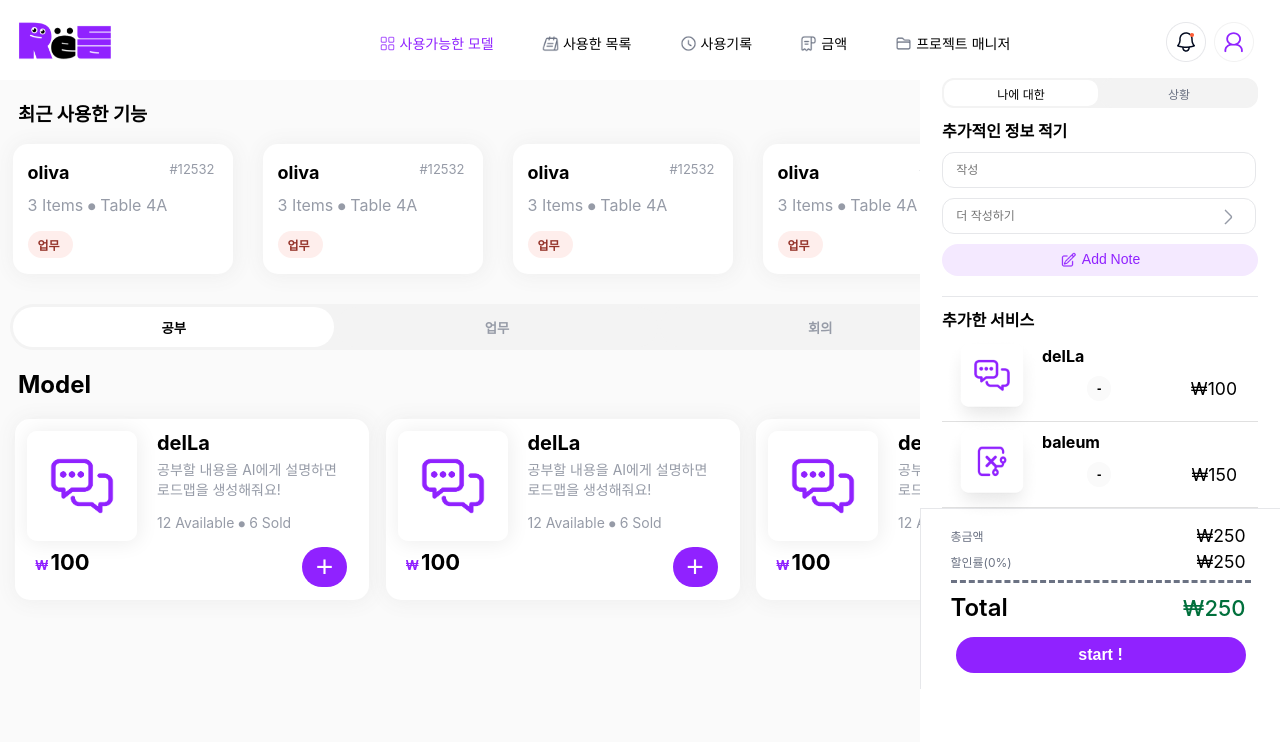
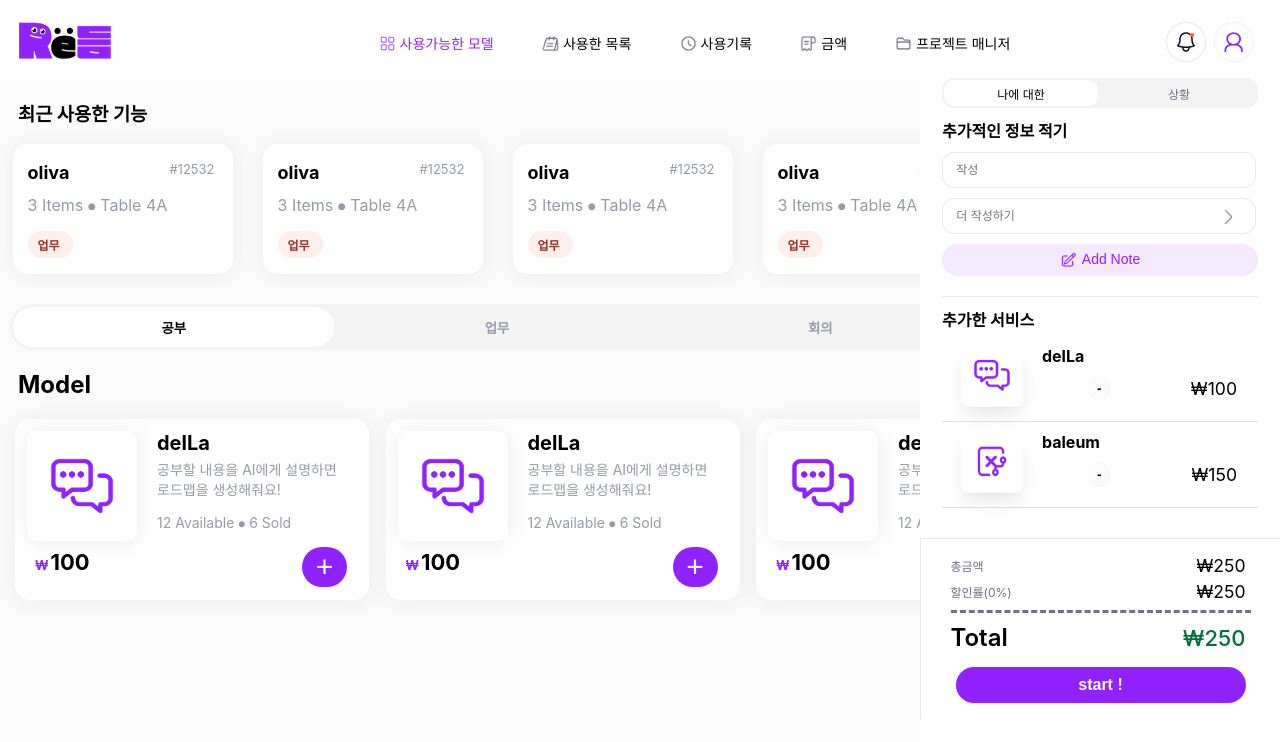
Before and after one commit to rehythmproject/frontend, a React (Create React App) app: page /availableModel in a window 1280 px wide. Shown: the top 742 px of the page. Built offline with nearby package versions, Linux system fonts and the light colour scheme.

Commit message:
Update TotalAmount.css

```diff
--- a/src/components/AvailableModel/TotalAmount.css
+++ b/src/components/AvailableModel/TotalAmount.css
@@ -6,7 +6,7 @@
     border-bottom: none;
     padding: 16px;
     box-sizing: border-box;
-    margin: auto;
+    margin-top: 30px;
   }
 
   .alltotal-div {
```
